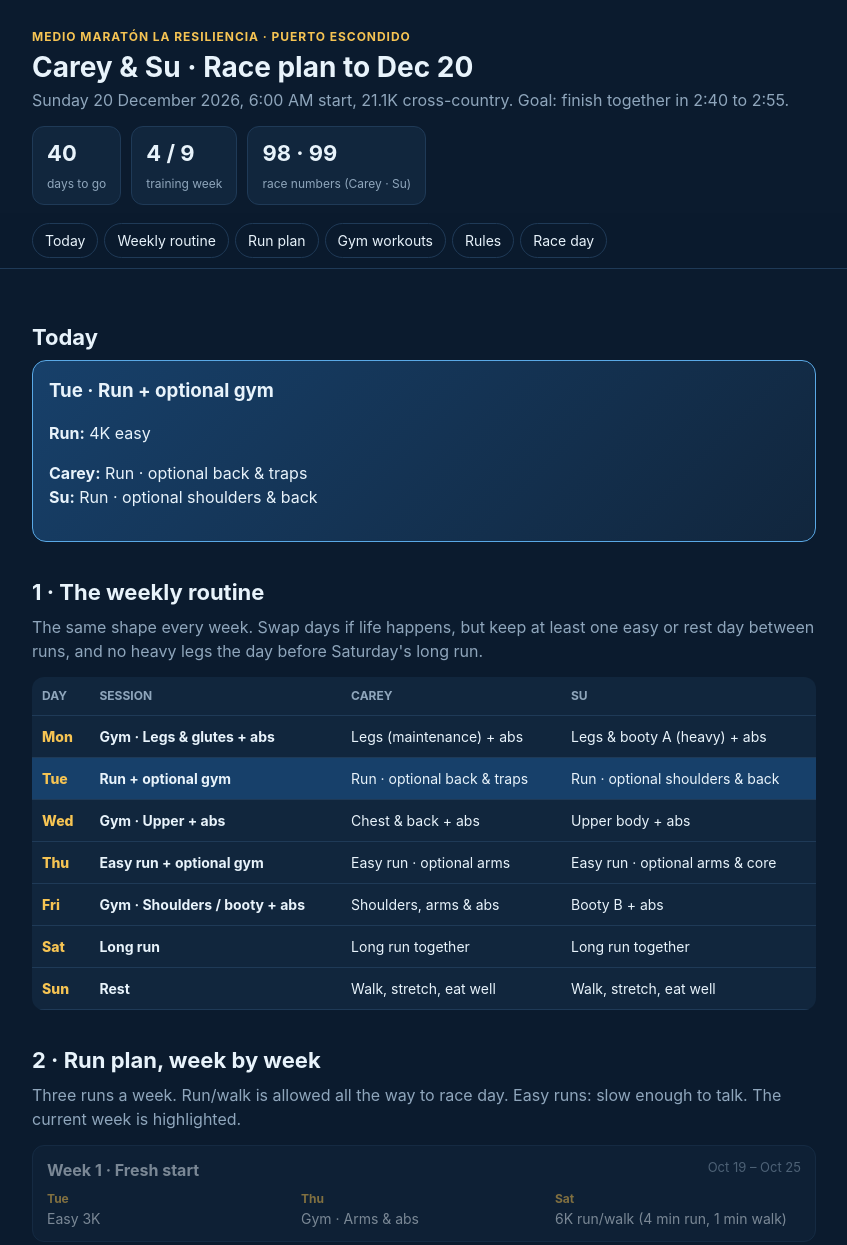
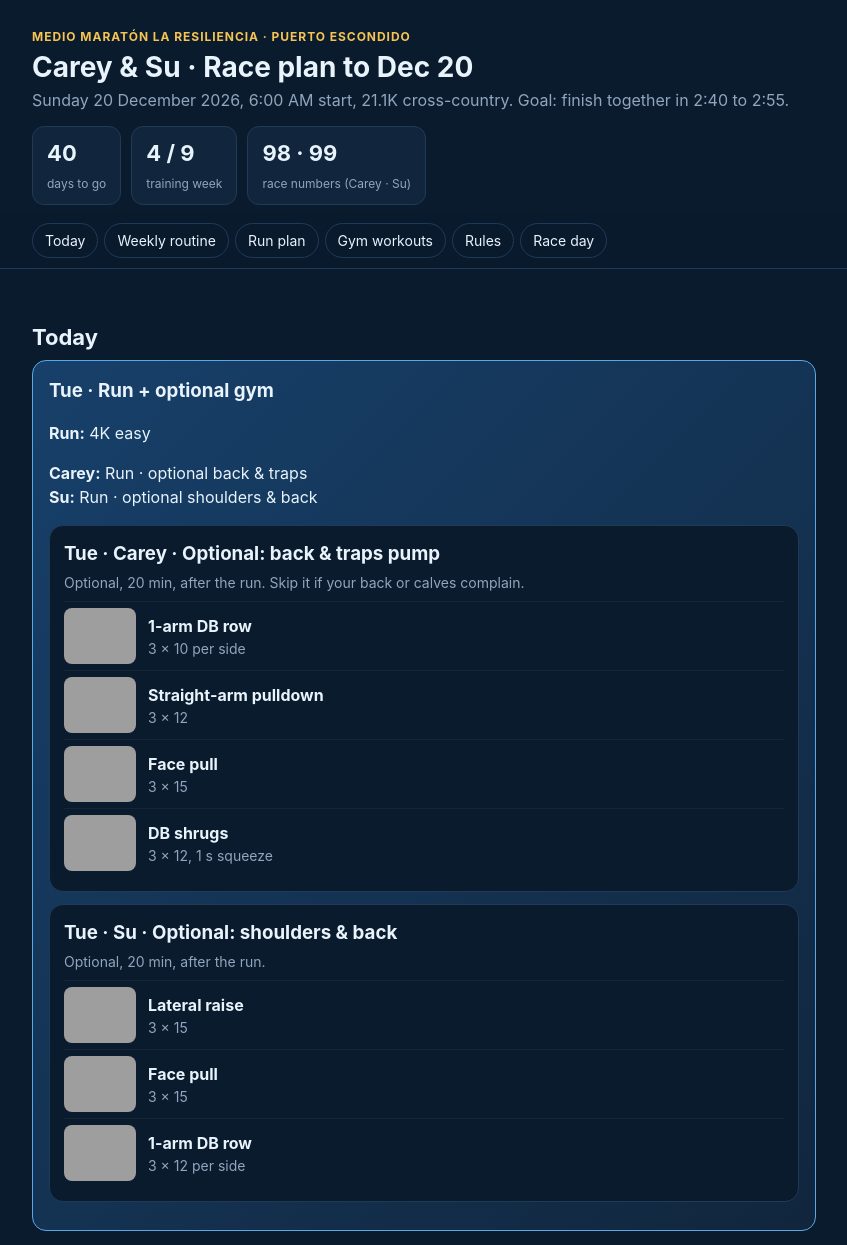
Before and after one commit to carey-james-x/road-to-21k, a plain HTML site: page index.html in a window 1280 px wide. Shown: the top 1245 px of the page, without its empty margins (216-1063 px from the left). Drawn offline with Linux system fonts and the light colour scheme; grey boxes are pictures that could not be loaded.

Commit message:
Today box shows today's full workouts for both

```diff
--- a/index.html
+++ b/index.html
@@ -9,7 +9,7 @@ header{padding:28px 18px 8px;max-width:820px;margin:auto}h1{margin:0;font-size:2
 nav{position:sticky;top:0;background:rgba(11,27,46,.95);border-bottom:1px solid var(--line);z-index:5}nav .wrap{display:flex;gap:6px;padding:10px 18px;overflow-x:auto}
 nav a{color:var(--txt);text-decoration:none;padding:6px 12px;border:1px solid var(--line);border-radius:999px;font-size:14px;white-space:nowrap}
 h2{margin:34px 0 6px;font-size:22px}.lead{color:var(--mut);margin:0 0 14px}
-.today{background:linear-gradient(135deg,#17406a,#11263d);border:1px solid var(--sky);border-radius:14px;padding:16px}.today h3{margin:0 0 6px}
+.today{background:linear-gradient(135deg,#17406a,#11263d);border:1px solid var(--sky);border-radius:14px;padding:16px}.today .tcard{background:#0b1b2e;margin-top:12px}.today h3{margin:0 0 6px}
 table{width:100%;border-collapse:collapse;background:var(--card);border-radius:12px;overflow:hidden;font-size:14px}td,th{padding:10px;border-bottom:1px solid var(--line);vertical-align:top;text-align:left}th{color:var(--mut);font-size:12px;text-transform:uppercase}
 td.d{font-weight:800;color:var(--sun)}tr.on td{background:#17406a}
 .week{background:var(--card);border:1px solid var(--line);border-radius:12px;padding:12px 14px;margin:10px 0}.week.on{border-color:var(--sky);box-shadow:0 0 0 2px rgba(90,169,230,.3)}.week.past{opacity:.5}
@@ -73,5 +73,11 @@ const dow=(today.getDay()+6)%7; document.querySelector(`tr[data-day="${dow}"]`)?
 const w=WEEK[dow]; let extra=''; if(cur>=0){const r=RUNS[cur]; if(dow==1) extra=r[2]; if(dow==3) extra=r[3]; if(dow==5) extra=r[4];}
 if(today.getTime()===race.getTime()) document.getElementById('todayBox').innerHTML='<h3>🏁 RACE DAY</h3><p>6:00 AM start. Go get it, together.</p>';
 else document.getElementById('todayBox').innerHTML=`<h3>${w[0]} · ${w[1]}</h3>${extra?'<p><b>Run:</b> '+extra+'</p>':''}<p><b>Carey:</b> ${w[2]}<br><b>Su:</b> ${w[3]}</p>`;
+
+(function(){const box=document.getElementById('todayBox'); if(!box||today.getTime()===race.getTime()) return;
+ const d=WEEK[dow][0]; let added=0;
+ [['C','Carey'],['S','Su']].forEach(([id,who])=>{document.querySelectorAll('#who'+id+' .wcard').forEach(c=>{const h=c.querySelector('h3').textContent; if(h.startsWith(d+' · '+who+' ·')){ if(cur>=RUNS.length-2 && h.includes('Optional')) return; const k=c.cloneNode(true); k.classList.add('tcard'); box.appendChild(k); added++; }});});
+ if(!added && dow!==1 && dow!==3 && dow!==5) box.insertAdjacentHTML('beforeend','<p>No gym today.</p>');
+})();
 document.querySelectorAll('.tabs button').forEach(b=>b.onclick=()=>{document.querySelectorAll('.tabs button').forEach(x=>x.classList.toggle('on',x===b));document.querySelectorAll('.who').forEach(x=>x.classList.toggle('on',x.id==='who'+b.dataset.w));});
 </script></body></html>
```
